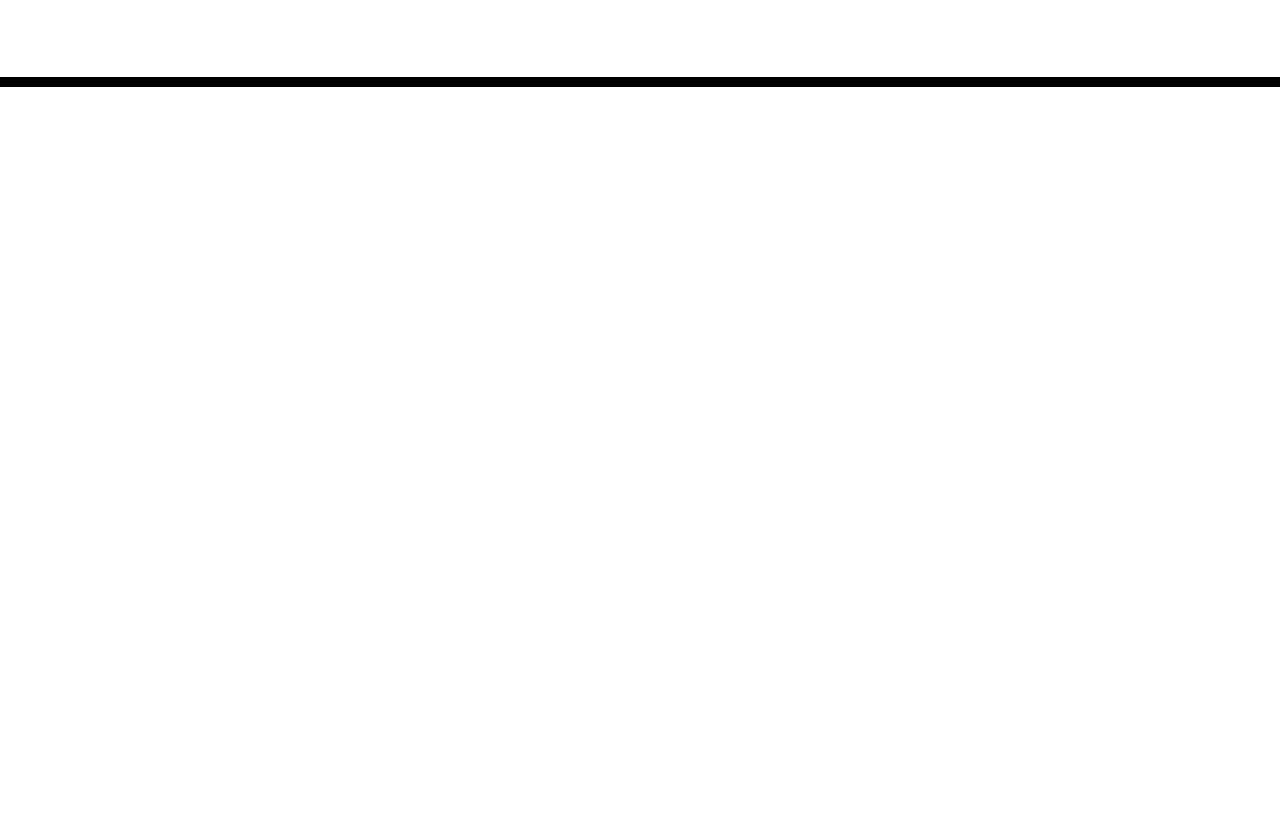
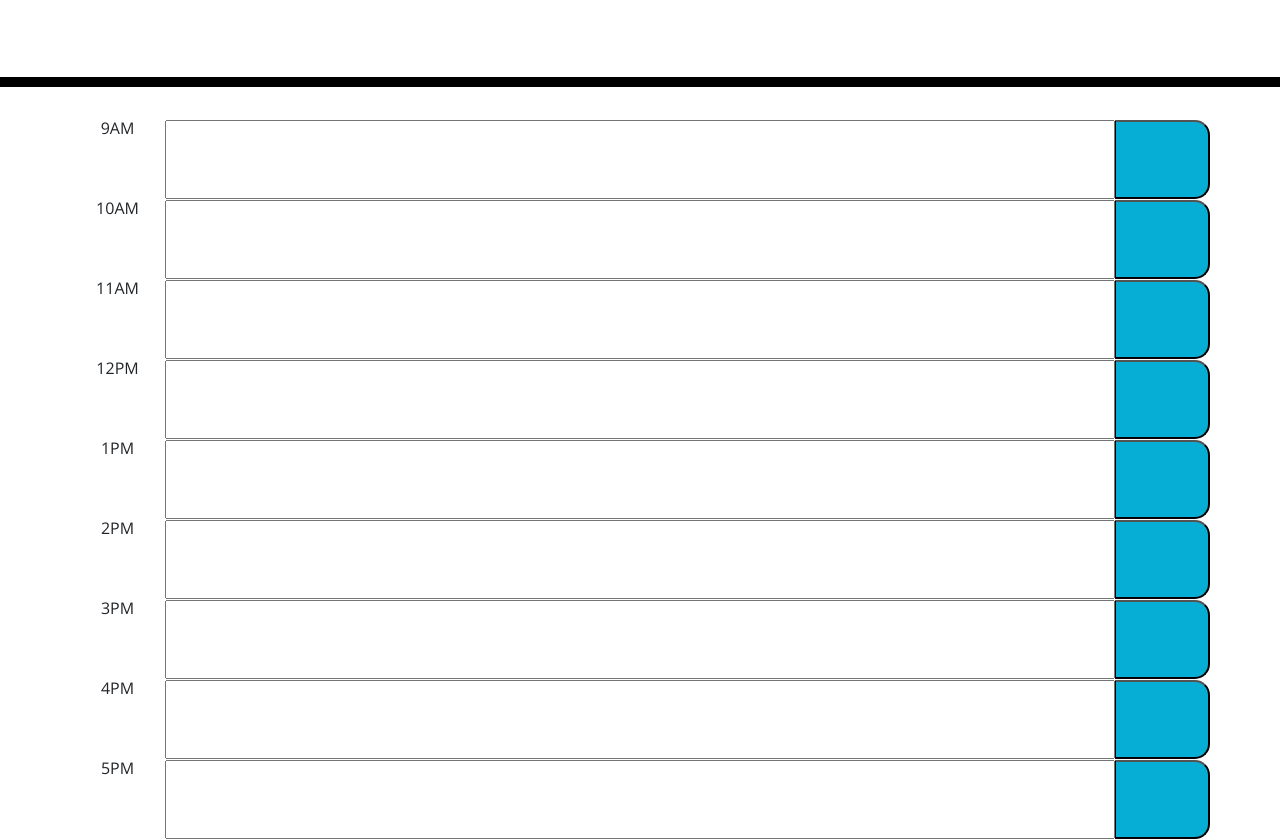
Before and after one commit to mcereal/day_planner, a plain HTML site: page index.html in a window 1280 px wide. Shown: the part 181-1020 px from the top of the page. Before the commit the page ends 800 px from the top, so only its background shows below. Drawn offline with nearby package versions, Linux system fonts and the light colour scheme.

Commit message:
initial index.html work and js file created

```diff
--- a/index.html
+++ b/index.html
@@ -29,10 +29,75 @@
       <p id="currentDay" class="lead"></p>
     </header>
     <div class="container">
-      <!-- Timeblocks go here -->
+      <main>
+        <div class="row" id="9AM">
+          <div class="col-1 time-block">9AM</div>
+          <input class="col-10" type="text" id="9AMInput" /><button
+            class="col-1 saveBtn"
+            id="9AMSubmitBtn"
+          ></button>
+        </div>
+        <div class="row" id="10AM">
+          <div class="col-1 time-block">10AM</div>
+          <input class="col-10" type="text" id="10AMInput" /><button
+            class="col-1 saveBtn"
+            id="10AMSubmitBtn"
+          ></button>
+        </div>
+        <div class="row" id="11AM">
+          <div class="col-1 time-block">11AM</div>
+          <input class="col-10" type="text" id="11AMInput" /><button
+            class="col-1 saveBtn"
+            id="11AMSubmitBtn"
+          ></button>
+        </div>
+        <div class="row" id="12PM">
+          <div class="col-1 time-block">12PM</div>
+          <input class="col-10" type="text" id="12PMInput" /><button
+            class="col-1 saveBtn"
+            id="12PMSubmitBtn"
+          ></button>
+        </div>
+        <div class="row" id="1PM">
+          <div class="col-1 time-block">1PM</div>
+          <input class="col-10" type="text" id="1PMInput" /><button
+            class="col-1 saveBtn"
+            id="1PMSubmitBtn"
+          ></button>
+        </div>
+        <div class="row" id="2PM">
+          <div class="col-1 time-block">2PM</div>
+          <input class="col-10" type="text" id="2PMInput" /><button
+            class="col-1 saveBtn"
+            id="2PMSubmitBtn"
+          ></button>
+        </div>
+        <div class="row" id="3PM">
+          <div class="col-1 time-block">3PM</div>
+          <input class="col-10" type="text" id="3PMInput" /><button
+            class="col-1 saveBtn"
+            id="3PMSubmitBtn"
+          ></button>
+        </div>
+        <div class="row" id="4PM">
+          <div class="col-1 time-block">4PM</div>
+          <input class="col-10" type="text" id="4PMInput" /><button
+            class="col-1 saveBtn"
+            id="4PMSubmitBtn"
+          ></button>
+        </div>
+        <div class="row" id="5PM">
+          <div class="col-1 time-block">5PM</div>
+          <input class="col-10" type="text" id="5PMInput" /><button
+            class="col-1 saveBtn"
+            id="5PMSubmitBtn"
+          ></button>
+        </div>
+      </main>
     </div>
 
     <script src="https://code.jquery.com/jquery-3.4.1.min.js"></script>
     <script src="https://cdnjs.cloudflare.com/ajax/libs/moment.js/2.24.0/moment.min.js"></script>
+    <script type="text/javascript" src="script.js"></script>
   </body>
 </html>
```
Also changed, not shown: script.js (added).
